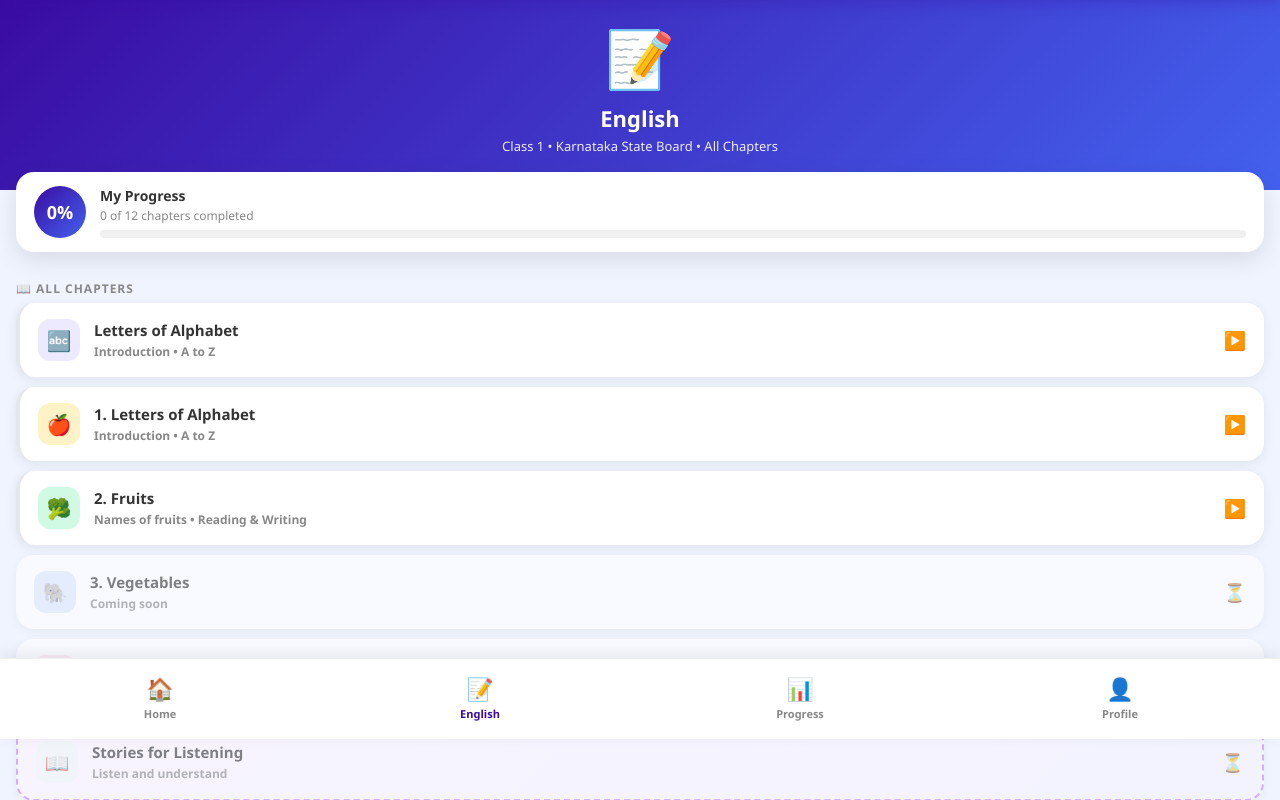
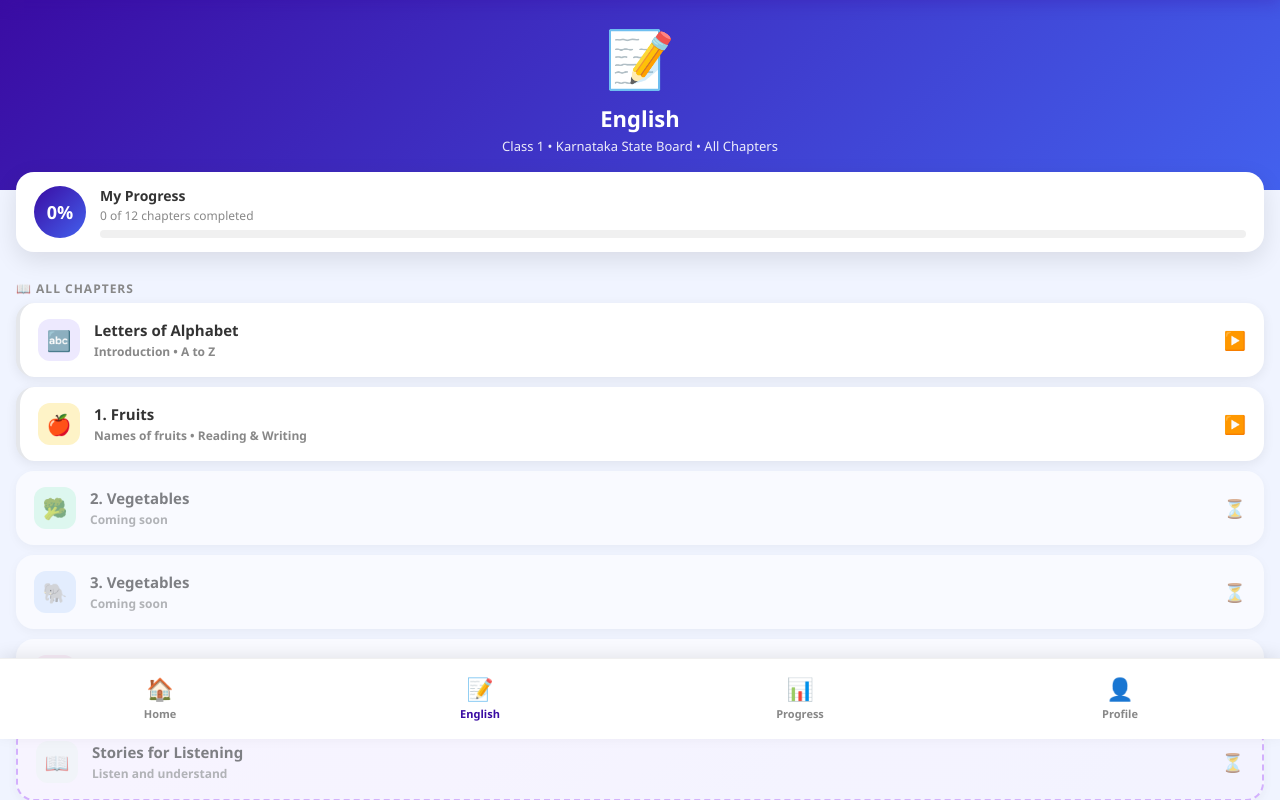
Before and after one commit to KARUNKUMAR911/vidyaai, a Flask app: page /class/1/english in a window 1280 px wide. Shown: the part 61-861 px from the top of the page. Run offline with Flask 3, Linux system fonts and the light colour scheme; a user stored in the database is signed in; data comes from the database, SQL or seed files in the repository; data that the repository does not hold is empty.

Commit message:
Restore Class 1 chapter order

```diff
--- a/templates/class1_english_chapters.html
+++ b/templates/class1_english_chapters.html
@@ -186,23 +186,23 @@
     </a>
 
     <!-- Chapter 1 -->
-    <a href="/class/1/english/alphabets" class="chapter-card fruits-card notstarted">
+    <a href="/class/1/english/fruits" class="chapter-card fruits-card notstarted">
         <div class="chapter-num">🍎</div>
         <div class="chapter-info">
-            <div class="chapter-title">1. Letters of Alphabet</div>
-            <div class="chapter-meta">Introduction • A to Z</div>
+            <div class="chapter-title">1. Fruits</div>
+            <div class="chapter-meta">Names of fruits • Reading & Writing</div>
         </div>
         <div class="chapter-status">▶️</div>
     </a>
 
     <!-- Chapter 2 -->
-    <a href="/class/1/english/vegetables" class="chapter-card veg-card notstarted">
+    <a href="#" onclick="return false;" class="chapter-card veg-card locked">
         <div class="chapter-num">🥦</div>
         <div class="chapter-info">
-            <div class="chapter-title">2. Fruits</div>
-            <div class="chapter-meta">Names of fruits • Reading & Writing</div>
+            <div class="chapter-title">2. Vegetables</div>
+            <div class="chapter-meta">Coming soon</div>
         </div>
-        <div class="chapter-status">▶️</div>
+        <div class="chapter-status">⏳</div>
     </a>
 
     <!-- Chapter 3 -->
```
